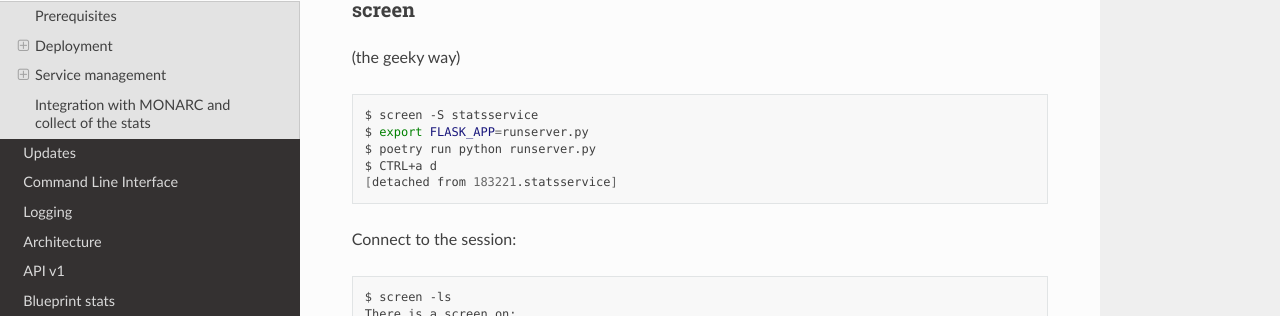
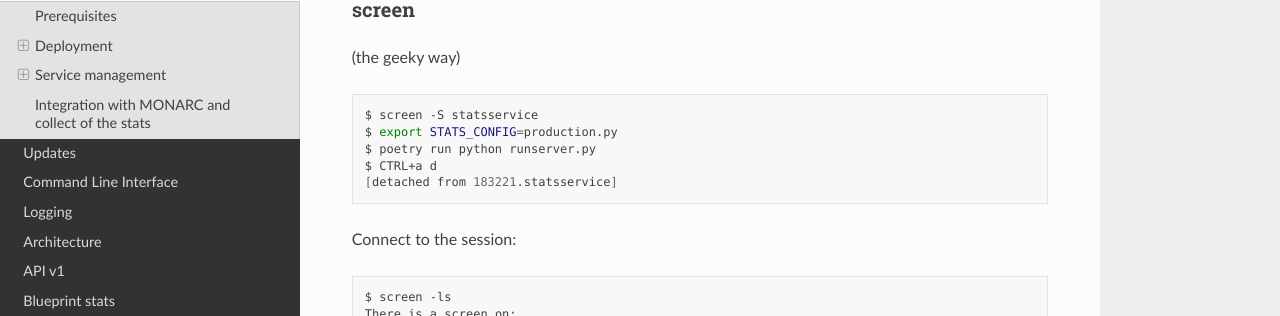
Before and after one commit to monarc-project/stats-service, a Sphinx documentation site: the page built from docs/installation.rst, in a window 1280 px wide and 900 px high, scrolled down 3969 px. Shown: the part 135-451 px from the top of the window. Built offline with Sphinx 7.4.7 and the Read the Docs theme 2.0.0, drawn with Linux system fonts in a browser that asks for light colours.

Commit message:
chg: [documentation] provide STATS_CONFIG env variable instead of FLASP_APP when deploying with screen.

```diff
--- a/docs/installation.rst
+++ b/docs/installation.rst
@@ -226,7 +226,7 @@ screen
 .. code-block:: bash
 
     $ screen -S statsservice
-    $ export FLASK_APP=runserver.py
+    $ export STATS_CONFIG=production.py
     $ poetry run python runserver.py
     $ CTRL+a d
     [detached from 183221.statsservice]
```
